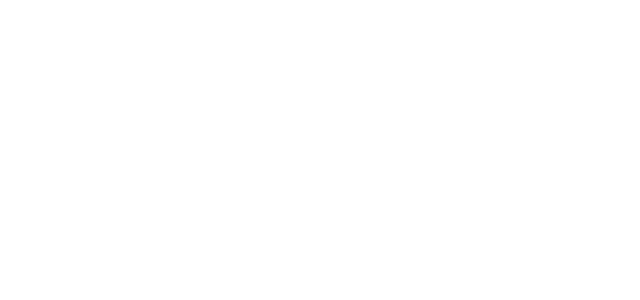
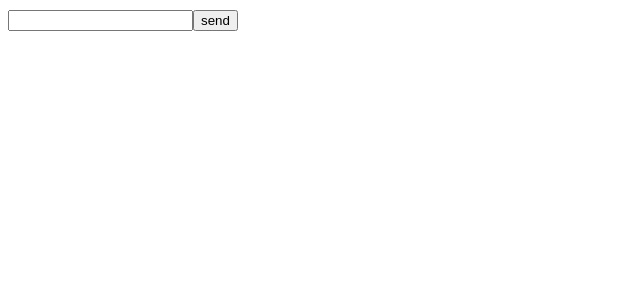
Before and after one commit to MohammedSIssa/react, a React (Vite) app: page / in a window 1280 px wide. Shown: the top 300 px of the page, without its empty margins (0-640 px from the left). Built offline with nearby package versions, Linux system fonts and the light colour scheme.

Commit message:
Auto-update: 2025-04-26 16:03:46

```diff
--- a/src/main.jsx
+++ b/src/main.jsx
@@ -1,10 +1,10 @@
 import { StrictMode } from "react";
 import "./index.css";
 import { createRoot } from "react-dom/client";
-import ReactDotDevClone from "./reactdotdev-clone/App";
+import Chat from "./useRef/rdevChallenges/1.BrokenChat";
 
 createRoot(document.getElementById("root")).render(
   <StrictMode>
-    <ReactDotDevClone />
+    <Chat />
   </StrictMode>
 );
--- /dev/null
+++ b/src/useRef/rdevChallenges/1.BrokenChat.jsx
@@ -0,0 +1,35 @@
+import { useState, useRef } from "react";
+
+export default function Chat() {
+  const [text, setText] = useState("");
+  const [isSending, setIsSending] = useState(false);
+  let timeoutRef = useRef(null);
+
+  function handleSend() {
+    setIsSending(true);
+    timeoutRef.current = setTimeout(() => {
+      alert("Sent!");
+      setText('')
+      setIsSending(false);
+    }, 3000);
+  }
+
+  function handleUndo() {
+    setIsSending(false);
+    clearTimeout(timeoutRef.current);
+  }
+
+  return (
+    <>
+      <input
+        disabled={isSending}
+        value={text}
+        onChange={(e) => setText(e.target.value)}
+      />
+      <button disabled={isSending} onClick={handleSend}>
+        {isSending ? "sending.." : "send"}
+      </button>
+      {isSending && <button onClick={handleUndo}>Undo</button>}
+    </>
+  );
+}
--- a/vite.config.js
+++ b/vite.config.js
@@ -3,7 +3,7 @@
 
 // https://vite.dev/config/
 export default defineConfig({
-  base: '/react-clone',
+  base: './',
   plugins: [react()],
   test: {
     environment: 'jsdom',
```
Also changed, not shown: src/useRef/StopWatch.jsx (added, +34 -0 lines), src/useRef/UseRefApp.jsx (added, +19 -0 lines).
